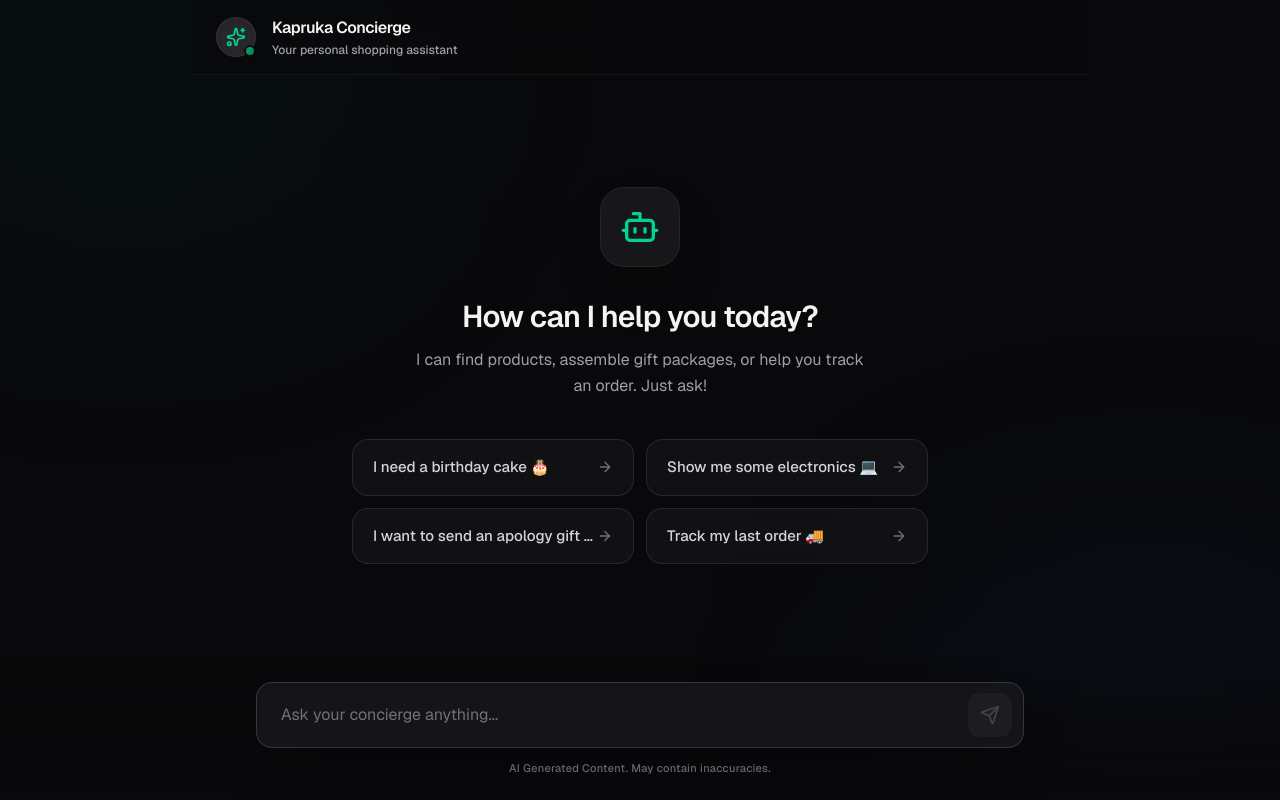
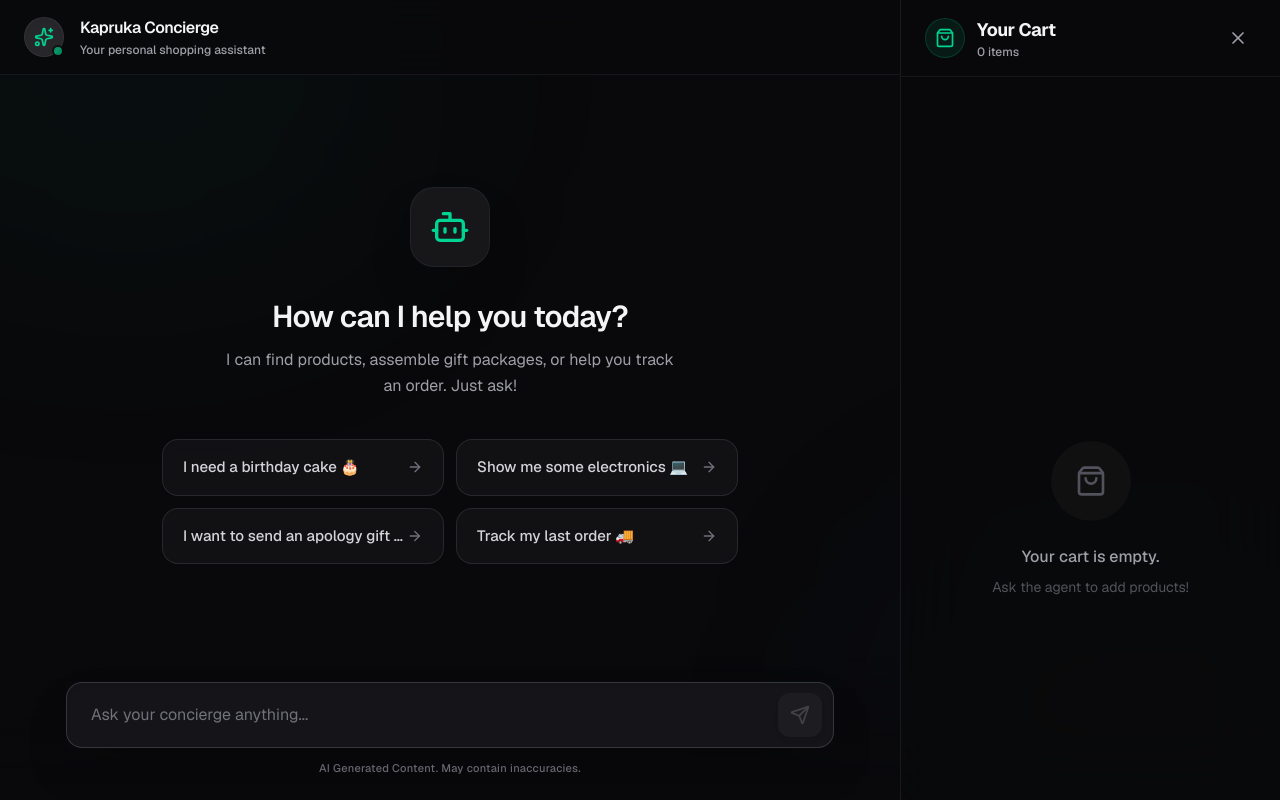
Before and after one commit to kct-git/KAIC, a Next.js app in the folder frontend/: page / in a window 1280 px wide. Built offline with nearby package versions, Linux system fonts and the light colour scheme.

Commit message:
initialyze the implementation of multi cart feature

```diff
--- /dev/null
+++ b/frontend/app/components/CartSidebar.tsx
@@ -0,0 +1,103 @@
+import { motion, AnimatePresence } from "framer-motion";
+import { ShoppingBag, X } from "lucide-react";
+
+interface CartItem {
+  product_id: string;
+  title: string;
+  price: number;
+  quantity: number;
+}
+
+export default function CartSidebar({ cart, onClose }: { cart: CartItem[], onClose: () => void }) {
+  const total = cart.reduce((sum, item) => sum + item.price * item.quantity, 0);
+
+  return (
+    <div className="w-full h-full bg-zinc-950/90 border-l border-zinc-800/60 backdrop-blur-2xl flex flex-col shadow-2xl relative z-40">
+      {/* Header */}
+      <div className="px-6 py-4 border-b border-zinc-800/50 flex items-center justify-between">
+        <div className="flex items-center gap-3">
+          <div className="w-10 h-10 rounded-full bg-emerald-500/10 flex items-center justify-center border border-emerald-500/20">
+            <ShoppingBag className="w-5 h-5 text-emerald-400" />
+          </div>
+          <div>
+            <h2 className="text-lg font-bold text-zinc-100 tracking-tight">Your Cart</h2>
+            <p className="text-xs text-zinc-400 font-medium">{cart.length} items</p>
+          </div>
+        </div>
+        <button
+          onClick={onClose}
+          className="p-2 text-zinc-400 hover:text-white hover:bg-zinc-800 rounded-xl transition-colors"
+        >
+          <X className="w-5 h-5" />
+        </button>
+      </div>
+
+      {/* Cart Items List */}
+      <div className="flex-1 overflow-y-auto p-6 space-y-4 no-scrollbar">
+        <AnimatePresence>
+          {cart.length === 0 ? (
+            <motion.div
+              initial={{ opacity: 0 }}
+              animate={{ opacity: 1 }}
+              exit={{ opacity: 0 }}
+              className="h-full flex flex-col items-center justify-center text-center mt-20"
+            >
+              <div className="w-20 h-20 bg-zinc-900/50 rounded-full flex items-center justify-center mb-6">
+                <ShoppingBag className="w-8 h-8 text-zinc-600" />
+              </div>
+              <p className="text-zinc-400 font-medium">Your cart is empty.</p>
+              <p className="text-sm text-zinc-600 mt-2">Ask the agent to add products!</p>
+            </motion.div>
+          ) : (
+            cart.map((item, index) => (
+              <motion.div
+                key={`${item.product_id}-${index}`}
+                initial={{ opacity: 0, x: 20, scale: 0.95 }}
+                animate={{ opacity: 1, x: 0, scale: 1 }}
+                exit={{ opacity: 0, x: -20, scale: 0.95 }}
+                transition={{ type: "spring", stiffness: 300, damping: 25 }}
+                className="bg-zinc-900/50 border border-zinc-700/50 rounded-2xl p-4 flex gap-4 hover:border-zinc-600 transition-colors"
+              >
+                <div className="flex-1 min-w-0">
+                  <h3 className="text-[14px] font-semibold text-zinc-100 truncate">{item.title}</h3>
+                  <div className="flex items-center gap-3 mt-2">
+                    <span className="text-[11px] font-bold text-emerald-400 bg-emerald-500/10 px-2 py-0.5 rounded-md border border-emerald-500/20">
+                      QTY: {item.quantity}
+                    </span>
+                    <span className="text-[13px] font-medium text-zinc-400">
+                      Rs. {item.price.toLocaleString()}
+                    </span>
+                  </div>
+                </div>
+              </motion.div>
+            ))
+          )}
+        </AnimatePresence>
+      </div>
+
+      {/* Footer / Total */}
+      {cart.length > 0 && (
+        <motion.div
+          initial={{ y: 20, opacity: 0 }}
+          animate={{ y: 0, opacity: 1 }}
+          className="p-6 bg-zinc-900/80 border-t border-zinc-800/60 backdrop-blur-xl"
+        >
+          <div className="flex justify-between items-center mb-6">
+            <span className="text-zinc-400 font-medium text-sm">Estimated Total</span>
+            <span className="text-2xl font-bold text-zinc-50 tracking-tight">
+              Rs. {total.toLocaleString()}
+            </span>
+          </div>
+
+          <button className="w-full py-4 bg-emerald-600 hover:bg-emerald-500 text-white rounded-xl font-semibold tracking-wide transition-all shadow-[0_0_20px_-5px_rgba(16,185,129,0.3)] hover:shadow-[0_0_25px_-5px_rgba(16,185,129,0.5)] flex items-center justify-center gap-2 relative overflow-hidden group">
+            <span className="relative z-10">Proceed to Checkout</span>
+            {/* Optional: Add an icon or subtle hover effect inside the button */}
+          </button>
+          <p className="text-center text-[10px] text-zinc-500 mt-3 font-medium">
+            Or just tell the agent "I'm ready to checkout!"
+          </p>
+        </motion.div>
+      )}
+    </div>
+  );
+}
--- a/frontend/app/components/DynamicRenderer.tsx
+++ b/frontend/app/components/DynamicRenderer.tsx
@@ -7,7 +7,7 @@
 import TrackOrder from './TrackOrder';
 import { motion, AnimatePresence } from 'framer-motion';
 
-export default function DynamicRenderer({ viewState }: { viewState: any }) {
+export default function DynamicRenderer({ viewState, onSendMessage }: { viewState: any, onSendMessage?: (text: string) => void }) {
   if (!viewState) {
     return (
       <AnimatePresence mode="wait">
@@ -39,7 +39,7 @@
         return <ProductList products={viewState.data} />;
 
       case "RENDER_PRODUCT_DETAIL":
-        return <ProductDetail product={viewState.data} />;
+        return <ProductDetail product={viewState.data} onSendMessage={onSendMessage} />;
 
       case "RENDER_DELIVERY_CITIES_LIST":
         return <DeliveryCitiesList data={viewState.data} />;
--- a/frontend/app/page.tsx
+++ b/frontend/app/page.tsx
@@ -2,13 +2,17 @@
 import DynamicRenderer from "./components/DynamicRenderer";
 
 import { useChat } from "@ai-sdk/react";
-import { Sparkles, Send, Bot, User, ArrowRight } from "lucide-react";
+import { Sparkles, Send, Bot, ArrowRight, ShoppingBag } from "lucide-react";
 import { useEffect, useState, useRef } from "react";
 import { motion, AnimatePresence } from "framer-motion";
+import CartSidebar from "./components/CartSidebar";
 
 export default function ChatPage() {
   const [sessionId, setSessionId] = useState<string | null>(null);
   const [input, setInput] = useState("");
+  const [cart, setCart] = useState<any[]>([]);
+  const [isCartOpen, setIsCartOpen] = useState(true);
+  const [unseenCount, setUnseenCount] = useState(0);
   const messagesEndRef = useRef<HTMLDivElement>(null);
 
   useEffect(() => {
@@ -54,6 +58,39 @@
     return null;
   };
 
+  const extractCartState = (text: string) => {
+    if (!text) return null;
+    if (text.includes("__CART_STATE__")) {
+      try {
+        const cartStr = text.split("__CART_STATE__")[1];
+        return JSON.parse(cartStr);
+      } catch (err) {
+        return null;
+      }
+    }
+    return null;
+  };
+
+  useEffect(() => {
+    let latestCart = cart;
+    for (const m of messages) {
+      let rawText = "";
+      if (m.parts && m.parts.length > 0) {
+        rawText = m.parts.filter((p: any) => p.type === "text").map((p: any) => p.text).join("");
+      } else if (typeof m.content === "string") {
+        rawText = m.content;
+      }
+      const cartState = extractCartState(rawText);
+      if (cartState) latestCart = cartState;
+    }
+
+    // Check if new items were added while closed
+    if (latestCart.length > cart.length && !isCartOpen) {
+      setUnseenCount(prev => prev + (latestCart.length - cart.length));
+    }
+    setCart(latestCart);
+  }, [messages]);
+
   if (!sessionId) return null;
 
   return (
@@ -63,11 +100,15 @@
       <div className="fixed top-[-10%] left-[-10%] w-[40%] h-[40%] rounded-full bg-emerald-900/10 blur-[120px] pointer-events-none" />
       <div className="fixed bottom-[-10%] right-[-10%] w-[40%] h-[40%] rounded-full bg-blue-900/10 blur-[120px] pointer-events-none" />
 
-      {/* Main Single Column */}
-      <div className="w-full max-w-4xl flex flex-col relative z-10 h-screen">
+      {/* Main Container - 2 Column Layout */}
+      <div className="w-full flex flex-row relative z-10 h-screen overflow-hidden">
+
+        {/* Left Column: Chat Area */}
+        <div className="flex-1 flex flex-col relative h-full">
 
           {/* Header */}
-        <div className="sticky top-0 w-full px-6 py-4 flex items-center gap-4 bg-zinc-950/80 backdrop-blur-xl z-50 border-b border-zinc-800/50">
+          <div className="sticky top-0 w-full px-6 py-4 flex items-center justify-between bg-zinc-950/80 backdrop-blur-xl z-50 border-b border-zinc-800/50">
+            <div className="flex items-center gap-4">
               <div className="relative">
                 <div className="w-10 h-10 rounded-full bg-zinc-800 flex items-center justify-center border border-zinc-700/50 shadow-inner">
                   <Sparkles className="w-5 h-5 text-emerald-400" />
@@ -78,6 +119,22 @@
                 <h1 className="text-base font-semibold text-zinc-100 tracking-tight">Kapruka Concierge</h1>
                 <p className="text-xs text-zinc-400 font-medium mt-0.5">Your personal shopping assistant</p>
               </div>
+            </div>
+
+            {/* Cart Toggle Button */}
+            {!isCartOpen && (
+              <button
+                onClick={() => { setIsCartOpen(true); setUnseenCount(0); }}
+                className="relative p-2.5 bg-zinc-900 border border-zinc-700/50 hover:bg-zinc-800 hover:border-zinc-600 rounded-xl transition-all"
+              >
+                <ShoppingBag className="w-5 h-5 text-zinc-300" />
+                {unseenCount > 0 && (
+                  <span className="absolute -top-1.5 -right-1.5 w-5 h-5 bg-red-500 text-white text-[10px] font-bold rounded-full flex items-center justify-center border-2 border-zinc-950 shadow-lg animate-bounce">
+                    {unseenCount}
+                  </span>
+                )}
+              </button>
+            )}
           </div>
 
           {/* Chat Stream */}
@@ -139,6 +196,9 @@
                   if (displayText.includes("__VIEW_STATE__")) {
                     displayText = displayText.split("__VIEW_STATE__")[0];
                   }
+                  if (displayText.includes("__CART_STATE__")) {
+                    displayText = displayText.split("__CART_STATE__")[0];
+                  }
 
                   const isUser = m.role === "user";
 
@@ -160,8 +220,7 @@
                           )}
 
                           <div
-                          className={`p-5 text-[16px] leading-relaxed shadow-md ${
-                            isUser
+                            className={`p-5 text-[16px] leading-relaxed shadow-md ${isUser
                                 ? "bg-zinc-100 text-zinc-900 rounded-3xl rounded-tr-sm font-medium"
                                 : "bg-zinc-900/80 text-zinc-200 border border-zinc-700/50 rounded-3xl rounded-tl-sm backdrop-blur-md"
                               }`}
@@ -175,7 +234,10 @@
                       {!isUser && viewState && (
                         <div className="mt-6 w-full pl-14">
                           <div className="w-full bg-zinc-900/30 border border-zinc-800/60 rounded-3xl backdrop-blur-sm overflow-hidden shadow-xl">
-                            <DynamicRenderer viewState={viewState} />
+                            <DynamicRenderer
+                              viewState={viewState}
+                              onSendMessage={(text: string) => sendMessage({ text }, { body: { sessionId } })}
+                            />
                           </div>
                         </div>
                       )}
@@ -206,7 +268,7 @@
           </div>
 
           {/* Fixed Input Area */}
-        <div className="fixed bottom-0 left-0 w-full flex justify-center p-6 bg-gradient-to-t from-zinc-950 via-zinc-950/80 to-transparent z-50 pointer-events-none">
+          <div className="absolute bottom-0 left-0 w-full flex justify-center p-6 bg-gradient-to-t from-zinc-950 via-zinc-950/80 to-transparent z-50 pointer-events-none">
             <div className="w-full max-w-3xl pointer-events-auto">
               <form onSubmit={handleFormSubmit} className="relative flex items-center shadow-2xl">
                 <input
@@ -230,6 +292,23 @@
           </div>
 
         </div>
+
+        {/* Right Column: Cart Sidebar */}
+        <AnimatePresence>
+          {isCartOpen && (
+            <motion.div
+              initial={{ width: 0, opacity: 0 }}
+              animate={{ width: 380, opacity: 1 }}
+              exit={{ width: 0, opacity: 0 }}
+              transition={{ type: "spring", stiffness: 300, damping: 30 }}
+              className="h-full shrink-0 overflow-hidden flex"
+            >
+              <CartSidebar cart={cart} onClose={() => setIsCartOpen(false)} />
+            </motion.div>
+          )}
+        </AnimatePresence>
+
+      </div>
     </div>
   );
 }
```
Also changed, not shown: frontend/app/api/chat/route.ts (+9 -0 lines), frontend/app/components/ProductDetail.tsx (+7 -3 lines), 2 other files (tests, documents, lock files or other folders). Lines whose indentation alone changed are shown as unchanged.
